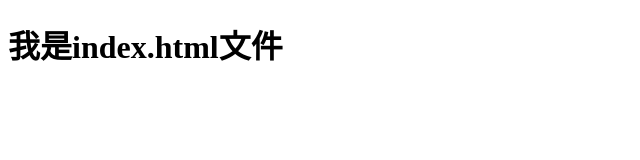
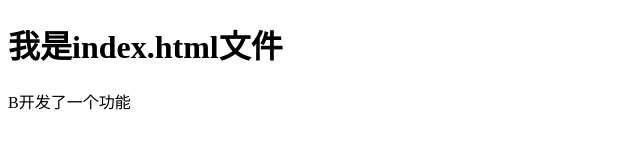
Before and after one commit to Moonlinght-boi/git-demo, a plain HTML site: page index.html in a window 1280 px wide. Shown: the whole page, without its empty margins (0-640 px from the left). Drawn offline with Linux system fonts and the light colour scheme.

Commit message:
B的第一次提交

```diff
--- a/index.html
+++ b/index.html
@@ -8,5 +8,6 @@
 </head>
 <body>
     <h1>我是index.html文件</h1>
+    <p>B开发了一个功能</p>
 </body>
 </html>
```
